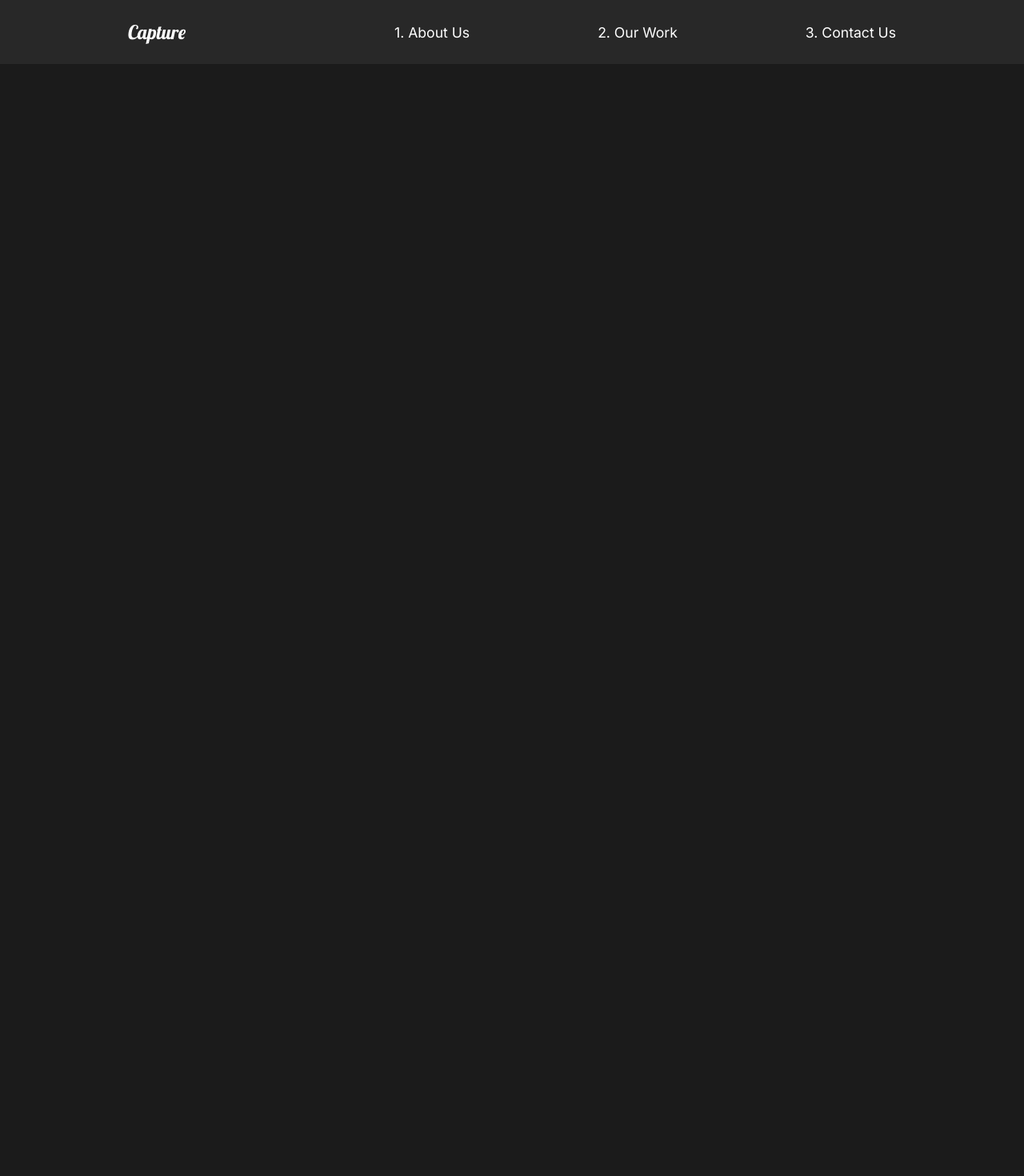
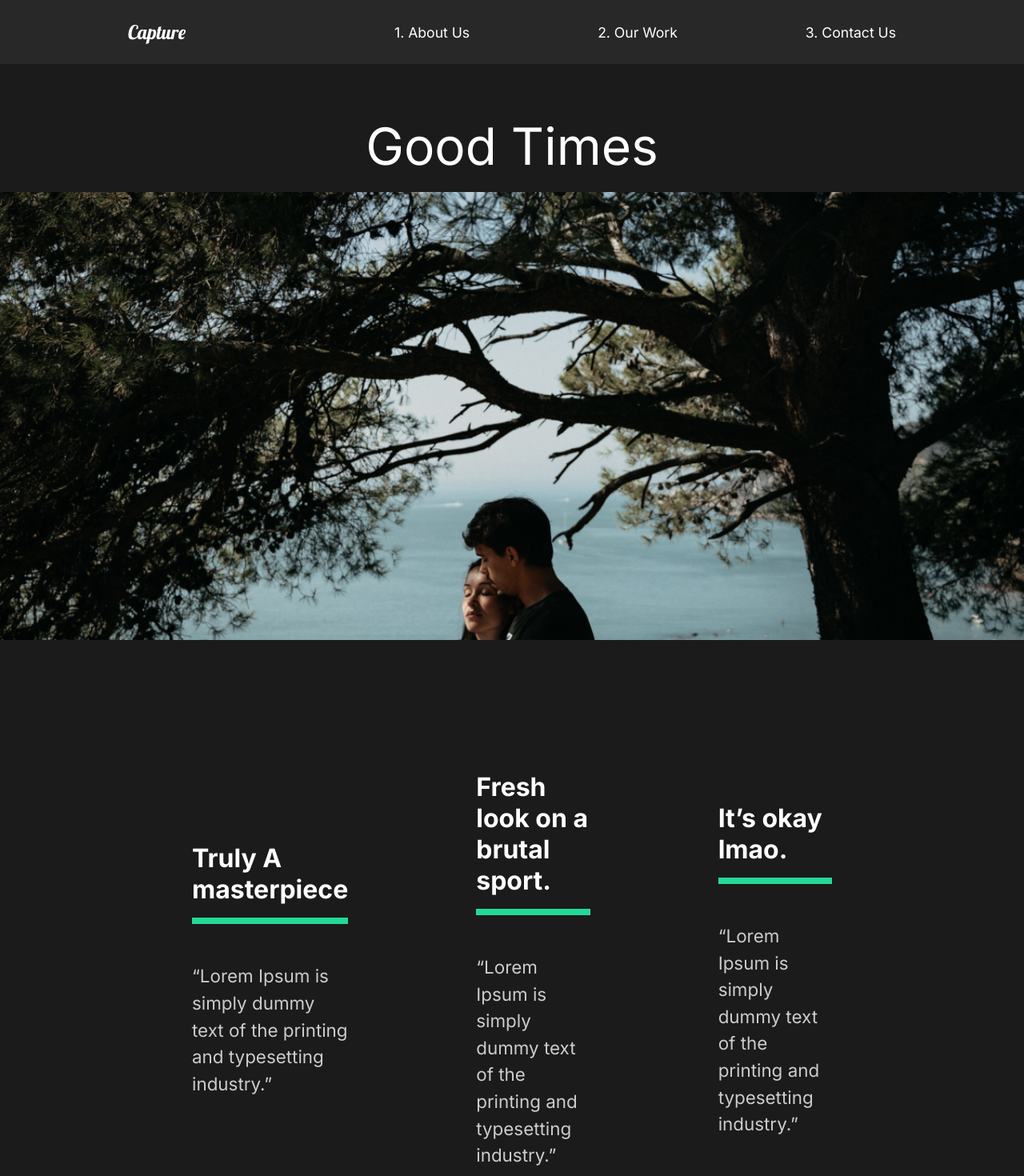
Before and after one commit to anirudh-jwala/capture-portfolio, a React (Create React App) app: page /work/good-times in a window 1280 px wide. Shown: the top 1470 px of the page at 80% size. Before the commit the page ends 800 px from the top, so only its background shows below. Built offline with nearby package versions, Linux system fonts and the light colour scheme.

Commit message:
Our work detailed page

```diff
--- a/src/App.js
+++ b/src/App.js
@@ -4,6 +4,7 @@
 import AboutUs from "./pages/AboutUs";
 import OurWork from "./pages/OurWork";
 import ContactUs from "./pages/ContactUs";
+import MovieDetail from "./pages/MovieDetail";
 
 // Global Style
 import GlobalStyle from "./components/GlobalStyle";
@@ -22,6 +23,7 @@
       <Switch>
         <Route path="/" component={AboutUs} exact />
         <Route path="/work" component={OurWork} exact />
+        <Route path="/work/:id" component={MovieDetail} />
         <Route path="/contact" component={ContactUs} exact />
       </Switch>
     </div>
--- /dev/null
+++ b/src/movieState.js
@@ -0,0 +1,81 @@
+//Import Images
+import athlete from "./img/athlete-small.png";
+import goodtimes from "./img/goodtimes-small.png";
+import theracer from "./img/theracer-small.png";
+import athlete2 from "./img/athlete2.png";
+import goodtimes2 from "./img/good-times2.jpg";
+import theracer2 from "./img/the-racer2.jpg";
+
+export const MovieState = () => {
+  return [
+    {
+      title: "The Athlete",
+      mainImg: athlete,
+      secondaryImg: athlete2,
+      url: "/work/the-athlete",
+      awards: [
+        {
+          title: "Truly A masterpiece",
+          description:
+            "“Lorem Ipsum is simply dummy text of the printing and typesetting industry.”",
+        },
+        {
+          title: "Fresh look on a brutal sport.",
+          description:
+            "“Lorem Ipsum is simply dummy text of the printing and typesetting industry.”",
+        },
+        {
+          title: "It’s okay lmao.",
+          description:
+            "“Lorem Ipsum is simply dummy text of the printing and typesetting industry.”",
+        },
+      ],
+    },
+    {
+      title: "Good Times",
+      mainImg: goodtimes,
+      url: "/work/good-times",
+      secondaryImg: goodtimes2,
+      awards: [
+        {
+          title: "Truly A masterpiece",
+          description:
+            "“Lorem Ipsum is simply dummy text of the printing and typesetting industry.”",
+        },
+        {
+          title: "Fresh look on a brutal sport.",
+          description:
+            "“Lorem Ipsum is simply dummy text of the printing and typesetting industry.”",
+        },
+        {
+          title: "It’s okay lmao.",
+          description:
+            "“Lorem Ipsum is simply dummy text of the printing and typesetting industry.”",
+        },
+      ],
+    },
+    {
+      title: "The Racer",
+      mainImg: theracer,
+      url: "/work/the-racer",
+      secondaryImg: theracer2,
+      awards: [
+        {
+          title: "Truly A masterpiece",
+          description:
+            "“Lorem Ipsum is simply dummy text of the printing and typesetting industry.”",
+        },
+        {
+          title: "Fresh look on a brutal sport.",
+          description:
+            "“Lorem Ipsum is simply dummy text of the printing and typesetting industry.”",
+        },
+        {
+          title: "It’s okay lmao.",
+          description:
+            "“Lorem Ipsum is simply dummy text of the printing and typesetting industry.”",
+        },
+      ],
+    },
+  ];
+};
--- /dev/null
+++ b/src/pages/MovieDetail.js
@@ -0,0 +1,111 @@
+import React, { useState, useEffect } from "react";
+import { useHistory } from "react-router-dom";
+
+import styled from "styled-components";
+
+import { MovieState } from "../movieState";
+
+const MovieDetail = () => {
+  const history = useHistory();
+  const url = history.location.pathname;
+
+  const [movies, setMovies] = useState(MovieState);
+  const [movie, setMovie] = useState(null);
+
+  useEffect(() => {
+    const currentMovie = movies.filter((stateMovie) => stateMovie.url === url);
+    setMovie(currentMovie[0]);
+  }, [movies, url]);
+
+  return (
+    <>
+      {movie && (
+        <Details>
+          <HeadLine>
+            <h2>{movie.title}</h2>
+            <img src={movie.mainImg} alt={movie.title} />
+          </HeadLine>
+          <Awards>
+            {movie.awards.map((award) => (
+              <Award
+                title={award.title}
+                description={award.description}
+                key={award.title}
+              />
+            ))}
+          </Awards>
+          <ImageDisplay>
+            <img src={movie.secondaryImg} alt="movie" />
+          </ImageDisplay>
+        </Details>
+      )}
+    </>
+  );
+};
+
+const Details = styled.div`
+  color: white;
+`;
+
+const HeadLine = styled.div`
+  min-height: 90vh;
+  padding-top: 20vh;
+  position: relative;
+  h2 {
+    position: absolute;
+    top: 10%;
+    left: 50%;
+    transform: translate(-50%, -10%);
+  }
+  img {
+    width: 100%;
+    height: 70vh;
+    object-fit: cover;
+  }
+`;
+
+const Awards = styled.div`
+  min-height: 80vh;
+  display: flex;
+  margin: 5rem 10rem;
+  align-items: center;
+  justify-content: space-around;
+`;
+
+const AwardStyle = styled.div`
+  padding: 5rem;
+  h3 {
+    font-size: 2rem;
+  }
+  .line {
+    width: 100%;
+    background: #23d997;
+    height: 0.5rem;
+    margin: 1rem 0rem;
+  }
+  p {
+    padding: 2rem 0rem;
+  }
+`;
+
+const ImageDisplay = styled.div`
+  min-height: 50vh;
+  img {
+    width: 100%;
+    height: 100vh;
+    object-fit: cover;
+  }
+`;
+
+// Award Component
+const Award = ({ title, description }) => {
+  return (
+    <AwardStyle>
+      <h3>{title}</h3>
+      <div className="line"></div>
+      <p>{description}</p>
+    </AwardStyle>
+  );
+};
+
+export default MovieDetail;
--- a/src/pages/OurWork.js
+++ b/src/pages/OurWork.js
@@ -14,27 +14,24 @@
     <Work>
       <Movie>
         <h2>The Athlete</h2>
-        <div className="line">
-          <Link>
+        <div className="line"></div>
+        <Link to="/work/the-athlete">
           <img src={athlete} alt="Athlete" />
         </Link>
-        </div>
       </Movie>
       <Movie>
         <h2>The Racer</h2>
-        <div className="line">
-          <Link>
+        <div className="line"></div>
+        <Link to="/work/the-racer">
           <img src={theracer} alt="The Racer" />
         </Link>
-        </div>
       </Movie>
       <Movie>
         <h2>Good Times</h2>
-        <div className="line">
-          <Link>
+        <div className="line"></div>
+        <Link to="/work/good-times">
           <img src={goodtimes} alt="Good Times" />
         </Link>
-        </div>
       </Movie>
     </Work>
   );
```
Lines whose indentation alone changed are shown as unchanged.
